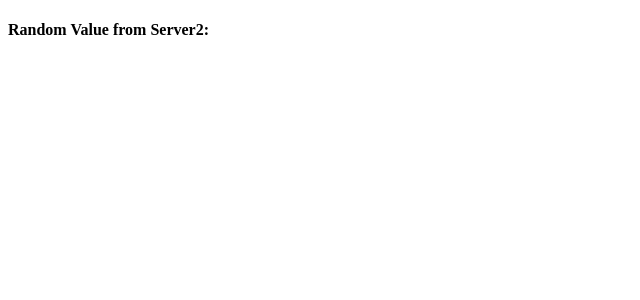
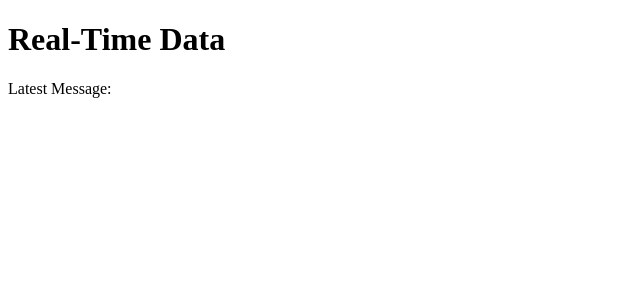
Before and after one commit to Uthai7472/TwoServerSimulation_client, a React (Vite) app: page / in a window 1280 px wide. Shown: the top 300 px of the page, without its empty margins (0-640 px from the left). Built offline with nearby package versions, Linux system fonts and the light colour scheme; no server answers.

Commit message:
First commit

```diff
--- a/src/App.jsx
+++ b/src/App.jsx
@@ -1,26 +1,31 @@
-// App.js
 import React, { useEffect, useState } from 'react';
-import socketIOClient from 'socket.io-client';
+import { io } from 'socket.io-client';
+
+const socket = io('https://two-server-simulation-server.vercel.app'); // Replace with your server URL
 
 const App = () => {
-    const [randomValue, setRandomValue] = useState(null);
-    const endpoint = 'https://two-server-simulation-server.vercel.app'; // Replace with your cloud server URL
+  const [latestMessage, setLatestMessage] = useState('');
+
+  console.log(latestMessage);
 
   useEffect(() => {
-        const socket = socketIOClient(endpoint);
 
-        socket.on('randomValue', (value) => {
-            setRandomValue(value);
+    // Listen for 'mqtt-data' events from the server
+    socket.on('mqtt-data', (message) => {
+      console.log('Received message:', message);
+      setLatestMessage(message); // Update state with the latest message
     });
 
+    // Clean up the socket connection on component unmount
     return () => {
-            socket.disconnect();
+      socket.off('mqtt-data');
     };
-    }, [endpoint]);
+  }, []);
 
   return (
     <div>
-            <h4>Random Value from Server2: {randomValue}</h4>
+      <h1>Real-Time Data</h1>
+      <p>Latest Message: {latestMessage}</p>
     </div>
   );
 };
```
Lines whose indentation alone changed are shown as unchanged.
